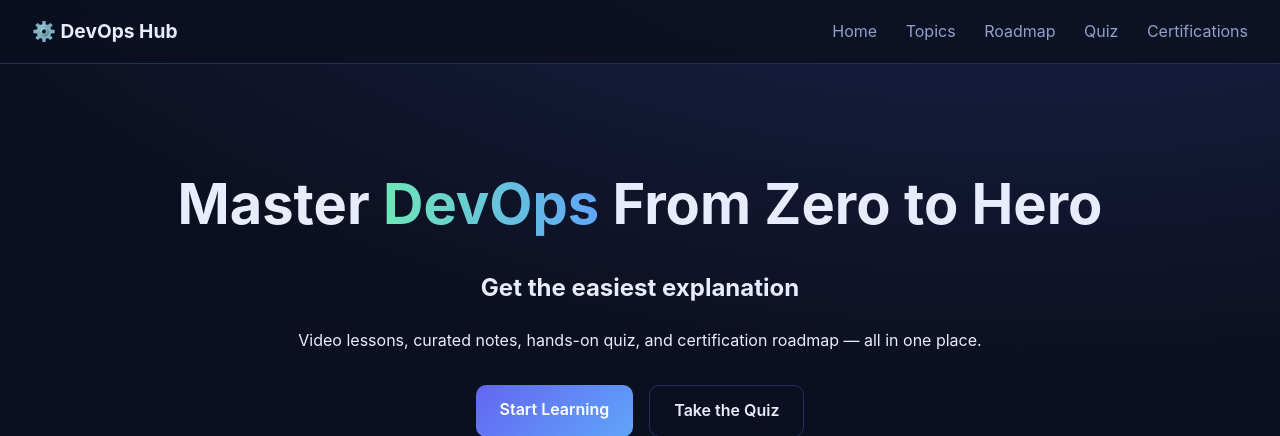
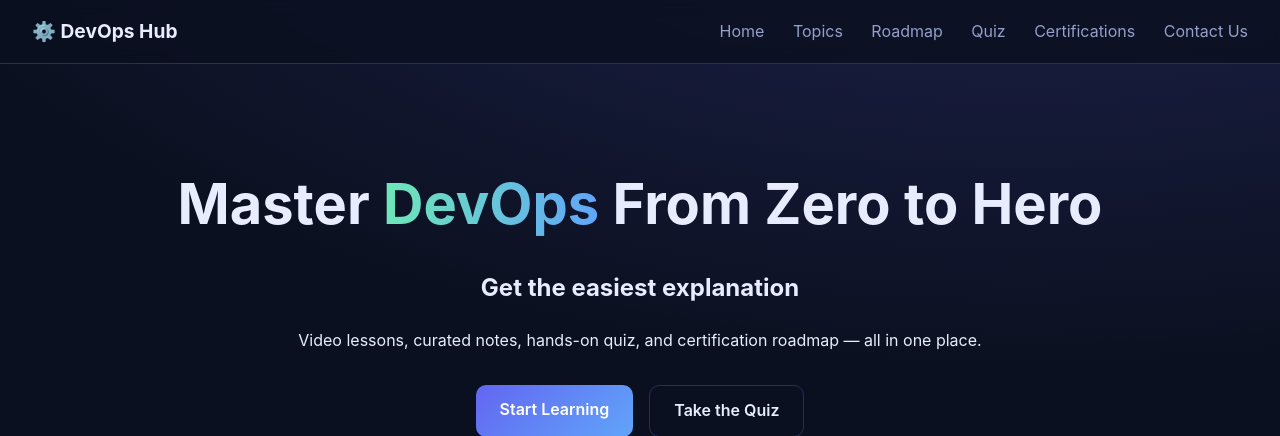
Before and after one commit to Akash0902/DevOps, a Flask app: page / in a window 1280 px wide. Shown: the top 436 px of the page. Run offline with Flask 3, Linux system fonts and the light colour scheme.

Commit message:
Added Contact Us

```diff
--- a/templates/base.html
+++ b/templates/base.html
@@ -15,6 +15,7 @@
       <a href="{{ url_for('roadmap') }}">Roadmap</a>
       <a href="{{ url_for('quiz') }}">Quiz</a>
       <a href="{{ url_for('certifications') }}">Certifications</a>
+      <a href="{{ url_for('home') }}">Contact Us</a>
     </nav>
   </header>
   <main class="container">
```
